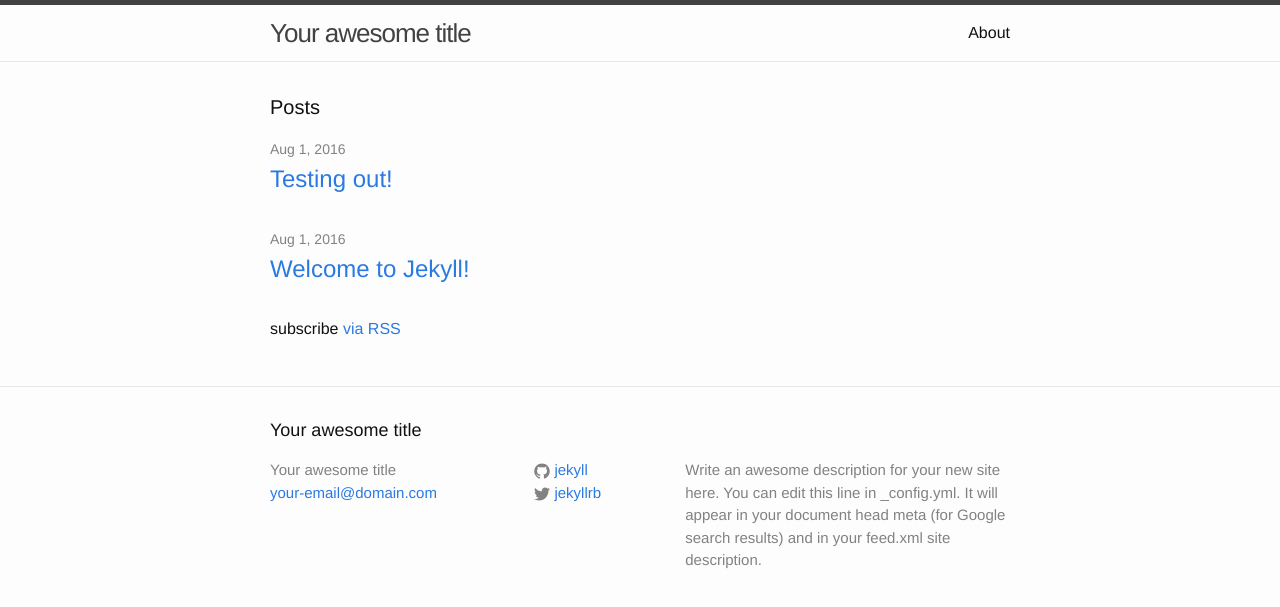
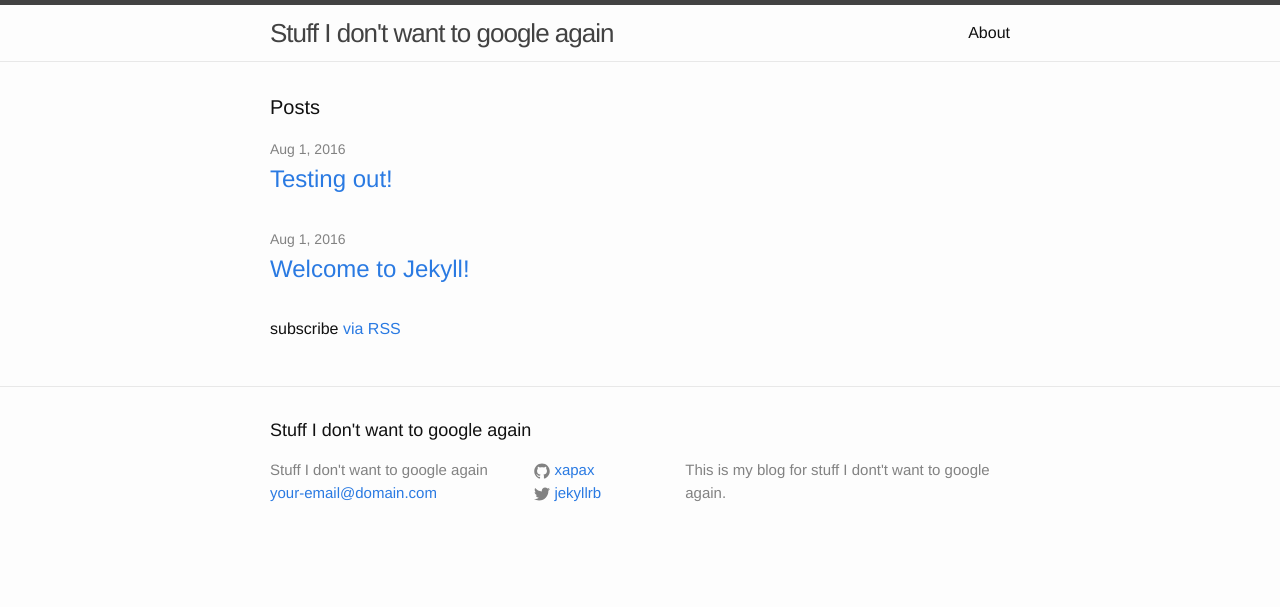
Before and after one commit to masonc15/blog, a Jekyll site: the page built from index.html, in a window 1280 px wide. Shown: the top 607 px of the page. Built offline with Jekyll 4.4.1, drawn with Linux system fonts in a browser that asks for light colours.

Commit message:
fixed title

```diff
--- a/_config.yml
+++ b/_config.yml
@@ -6,16 +6,14 @@
 # 'jekyll serve'. If you change this file, please restart the server process.
 
 # Site settings
-title: Your awesome title
+title: Stuff I don't want to google again
 email: your-email@domain.com
 description: > # this means to ignore newlines until "baseurl:"
-  Write an awesome description for your new site here. You can edit this
-  line in _config.yml. It will appear in your document head meta (for
-  Google search results) and in your feed.xml site description.
+  This is my blog for stuff I dont't want to google again.
 baseurl: "/blog" # the subpath of your site, e.g. /blog
 url: "http://yourdomain.com" # the base hostname & protocol for your site
 twitter_username: jekyllrb
-github_username:  jekyll
+github_username:  xapax
 
 # Build settings
 markdown: kramdown
```
